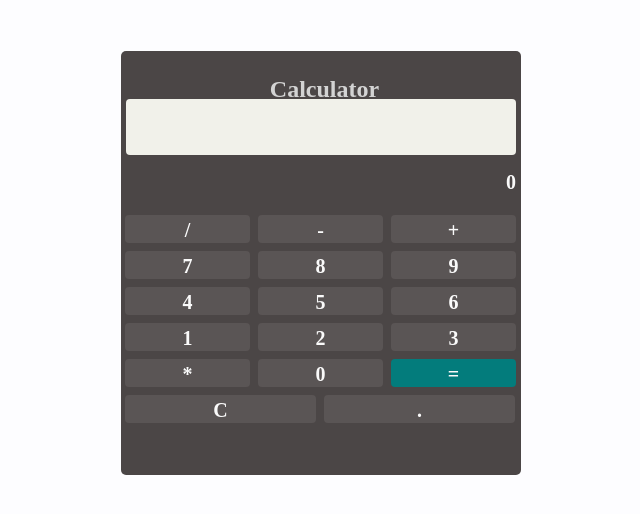
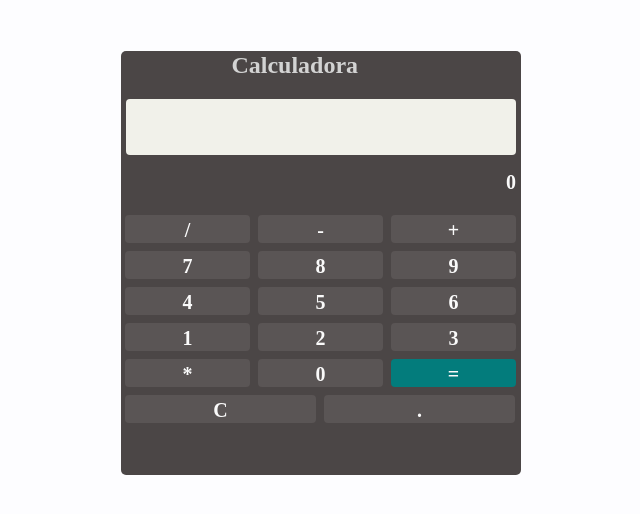
Before and after one commit to BlvkRoot/Calculator, a plain HTML site: page view/index.html in a window 1280 px wide. Shown: the whole page, without its empty margins (319-959 px from the left). Drawn offline with Linux system fonts and the light colour scheme.

Commit message:
Adjustments made for larger screens.

```diff
--- a/css/style.css
+++ b/css/style.css
@@ -116,6 +116,15 @@ section .calculator__container {
 
 
 /* MEDIA QUERIES */
+@media screen and (min-width: 950px) {
+    .calculator__title {
+        color:rgb(211, 211, 211);
+        text-align: center;
+        position: absolute;
+        left: 43%;
+        top: 4%;
+    }
+}
 
 @media screen and (max-width: 700px) {
     .calculator__title {
--- a/view/index.html
+++ b/view/index.html
@@ -11,7 +11,7 @@
 
 <body>
     <section>
-        <h1 class="calculator__title">Calculator</h1>
+        <h1 class="calculator__title">Calculadora</h1>
         <div class="calculator__container">
             <div class="equations__section" id="equations"></div>
             <div class="results__section" id="results">0</div>
```
